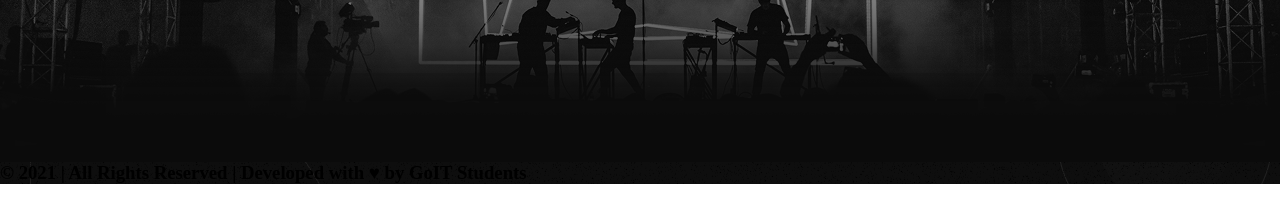
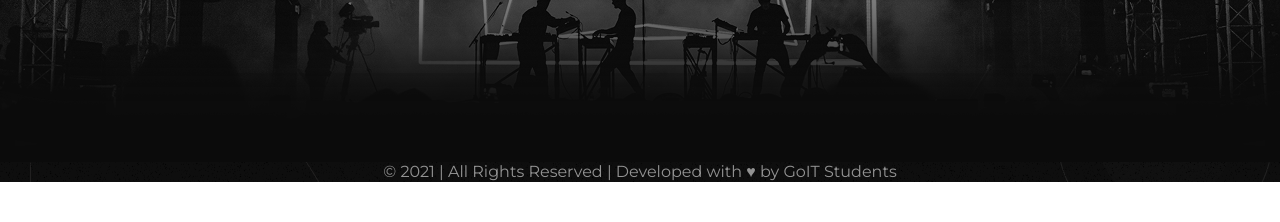
Before and after one commit to danillevko/Event-Booster, a website built with Vite: page index.html in a window 1280 px wide. Shown: the part 258-480 px from the top of the page. Built offline with nearby package versions, Linux system fonts and the light colour scheme; no server answers.

Commit message:
footer finish

```diff
--- a/style.css
+++ b/style.css
@@ -77,6 +77,17 @@ body{
 
 
 /* footer */
-.rights{
+.footer{
+    margin-top: 50px;
     margin: 0;
 }
+.rights{
+    width: 521px;
+    height: 20px;
+    margin: 0 auto;
+    font-family: var(--font);
+    font-size: 16px;
+    font-weight: 400;
+    text-align: center;
+    color: #939393;
+}
```
